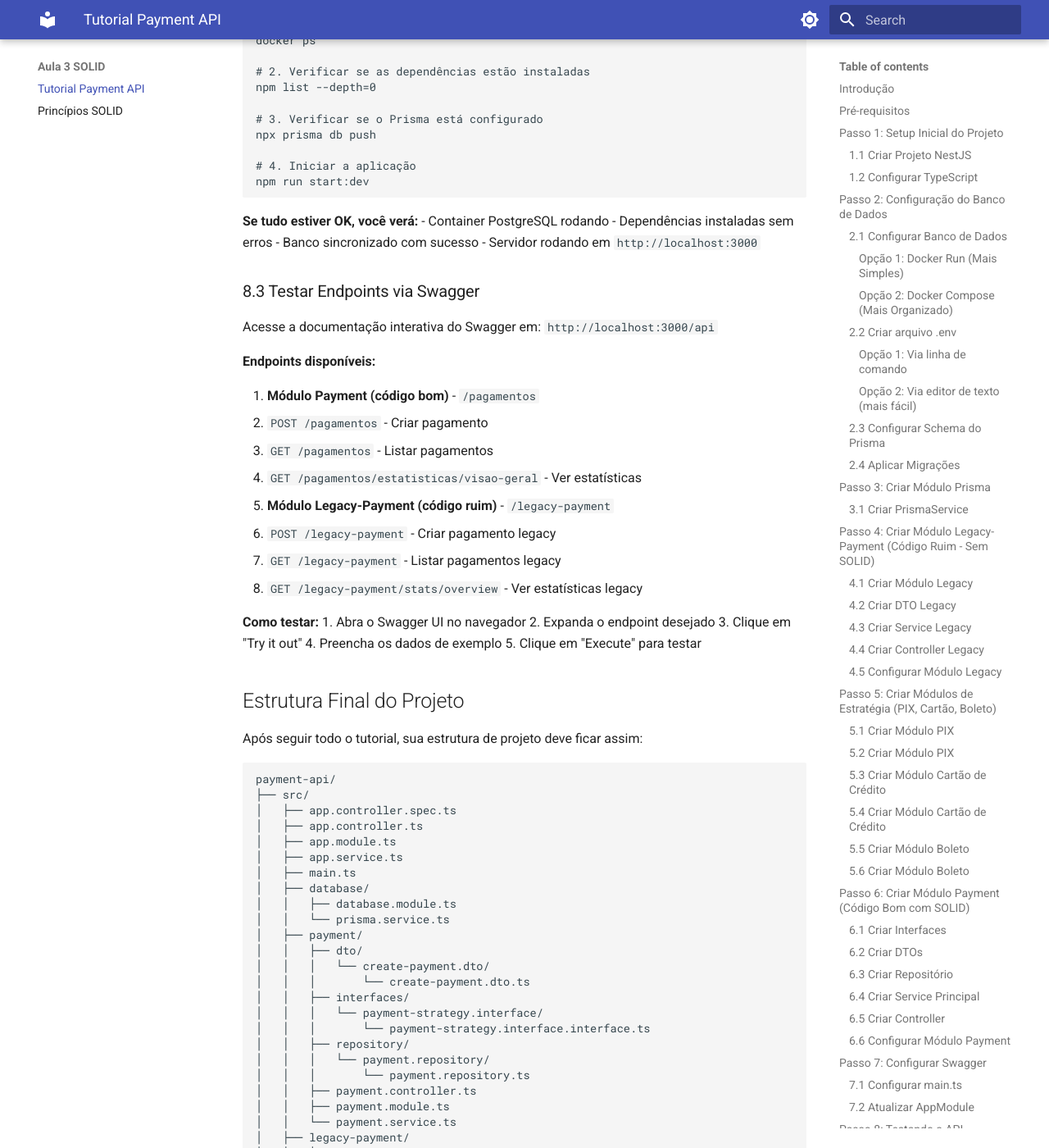
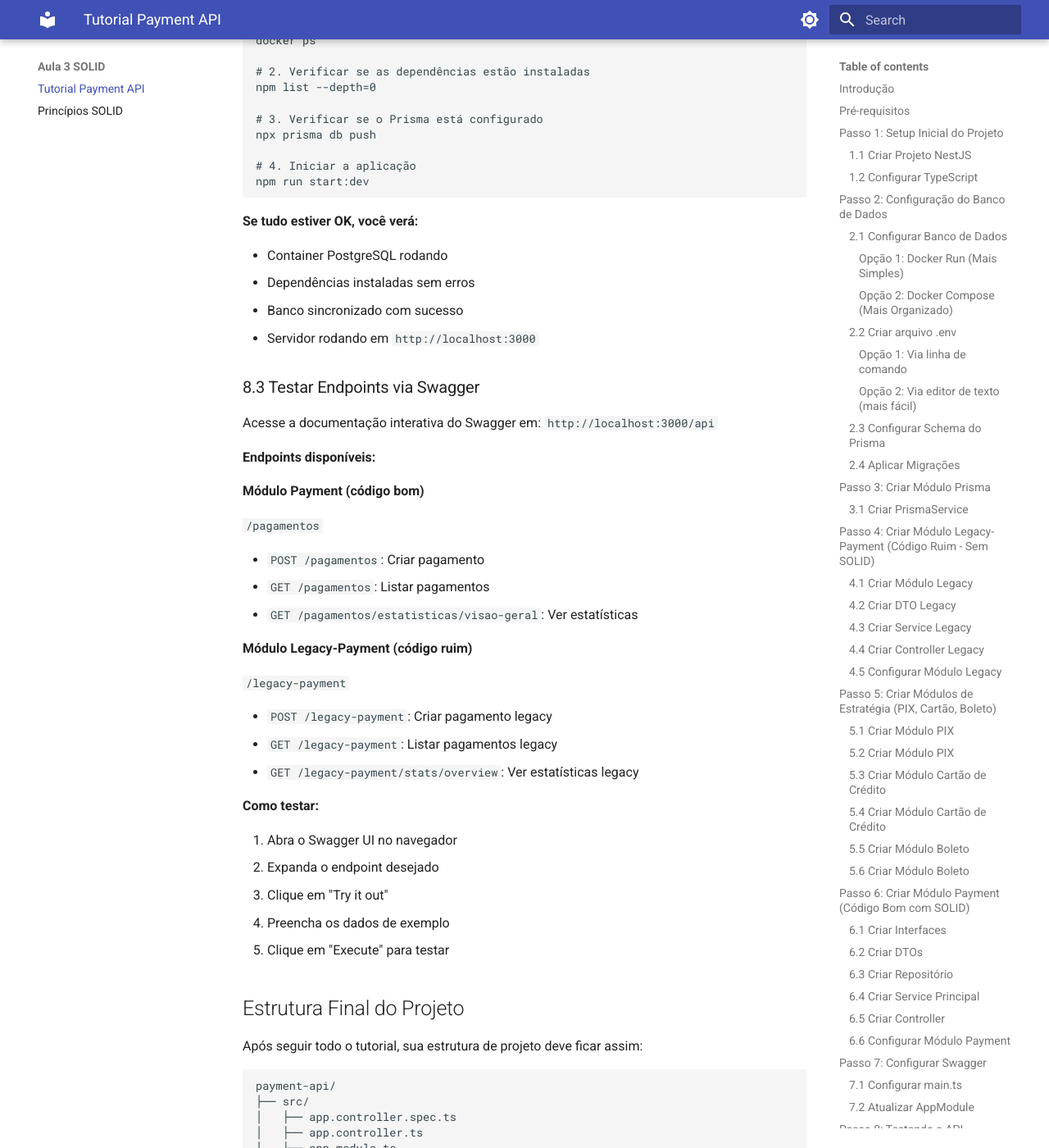
Before and after one commit to BrunoManica/upf-apis, an MkDocs documentation site: the page built from docs/aula3/tutorial-payment-api.md, in a window 1280 px wide and 1400 px high, scrolled down 24754 px. Shown: the whole window at 82% size. Built offline with MkDocs 1.6.1 and Material for MkDocs 9.7.7, drawn with Linux system fonts in a browser that asks for light colours; some of the changed text lies outside the part shown.

Commit message:
Adiciona formatação para melhor legibilidade
Melhora a formatação dos documentos `solid.md` e `tutorial-payment-api.md`
para aumentar a legibilidade.

- Adiciona quebras de linha e espaçamento para separar conceitos e blocos de texto.
- Organiza listas e itens para facilitar a leitura.

````diff
--- a/docs/aula3/tutorial-payment-api.md
+++ b/docs/aula3/tutorial-payment-api.md
@@ -1275,6 +1275,7 @@ npm run start:dev
 ```
 
 **Se tudo estiver OK, você verá:**
+
 - Container PostgreSQL rodando
 - Dependências instaladas sem erros
 - Banco sincronizado com sucesso
@@ -1286,17 +1287,24 @@ Acesse a documentação interativa do Swagger em: `http://localhost:3000/api`
 
 **Endpoints disponíveis:**
 
-1. **Módulo Payment (código bom)** - `/pagamentos`
-   - `POST /pagamentos` - Criar pagamento
-   - `GET /pagamentos` - Listar pagamentos
-   - `GET /pagamentos/estatisticas/visao-geral` - Ver estatísticas
+**Módulo Payment (código bom)**
 
-2. **Módulo Legacy-Payment (código ruim)** - `/legacy-payment`
-   - `POST /legacy-payment` - Criar pagamento legacy
-   - `GET /legacy-payment` - Listar pagamentos legacy
-   - `GET /legacy-payment/stats/overview` - Ver estatísticas legacy
+`/pagamentos`
+
+- `POST /pagamentos`: Criar pagamento
+- `GET /pagamentos`: Listar pagamentos
+- `GET /pagamentos/estatisticas/visao-geral`: Ver estatísticas
+
+**Módulo Legacy-Payment (código ruim)**
+
+`/legacy-payment`
+
+- `POST /legacy-payment`: Criar pagamento legacy
+- `GET /legacy-payment`: Listar pagamentos legacy
+- `GET /legacy-payment/stats/overview`: Ver estatísticas legacy
 
 **Como testar:**
+
 1. Abra o Swagger UI no navegador
 2. Expanda o endpoint desejado
 3. Clique em "Try it out"
@@ -1369,17 +1377,20 @@ payment-api/
 ### Arquivos Principais
 
 **Configuração:**
+
 - `package.json` - Dependências do projeto
 - `nest-cli.json` - Configuração do NestJS CLI
 - `tsconfig.json` - Configuração do TypeScript
 - `eslint.config.mjs` - Configuração do ESLint
 
 **Banco de Dados:**
+
 - `prisma/schema.prisma` - Schema do banco
 - `prisma/migrations/20251027162427_init/` - Migração inicial
 - `prisma/migration_lock.toml` - Lock de migrações
 
 **Código Principal:**
+
 - `src/main.ts` - Ponto de entrada da aplicação
 - `src/app.module.ts` - Módulo principal
 - `src/app.controller.ts` - Controller principal
@@ -1387,6 +1398,7 @@ payment-api/
 - `src/database/` - Configuração do Prisma
 
 **Módulos de Pagamento:**
+
 - `src/payment/` - Módulo SOLID (código bom)
   - `dto/create-payment.dto/` - DTOs de criação
   - `interfaces/payment-strategy.interface/` - Interface de estratégia
@@ -1396,5 +1408,6 @@ payment-api/
 - `src/pix/`, `src/credit-card/`, `src/boleto/` - Serviços específicos
 
 **Testes:**
+
 - `test/app.e2e-spec.ts` - Testes end-to-end
 - `test/jest-e2e.json` - Configuração do Jest para E2E
````
Also changed, not shown: docs/aula3/solid.md (+30 -2 lines).
